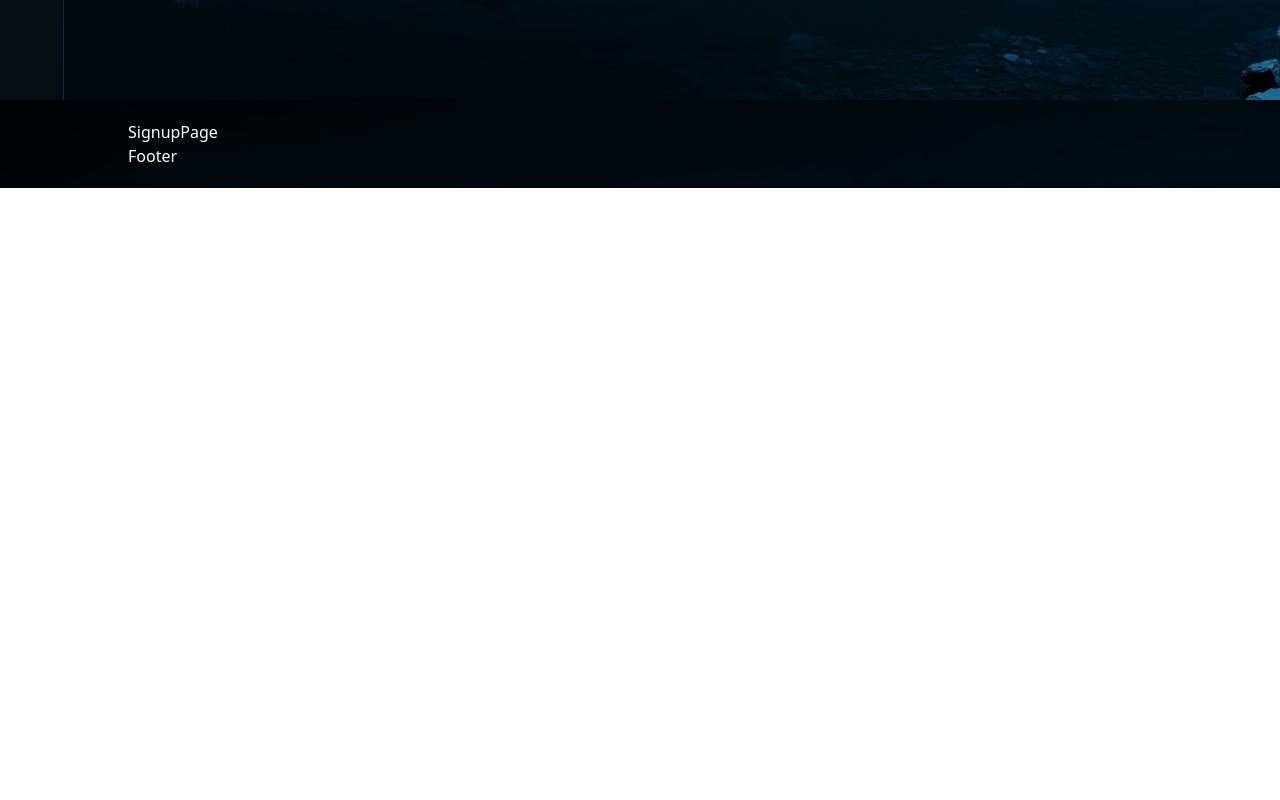
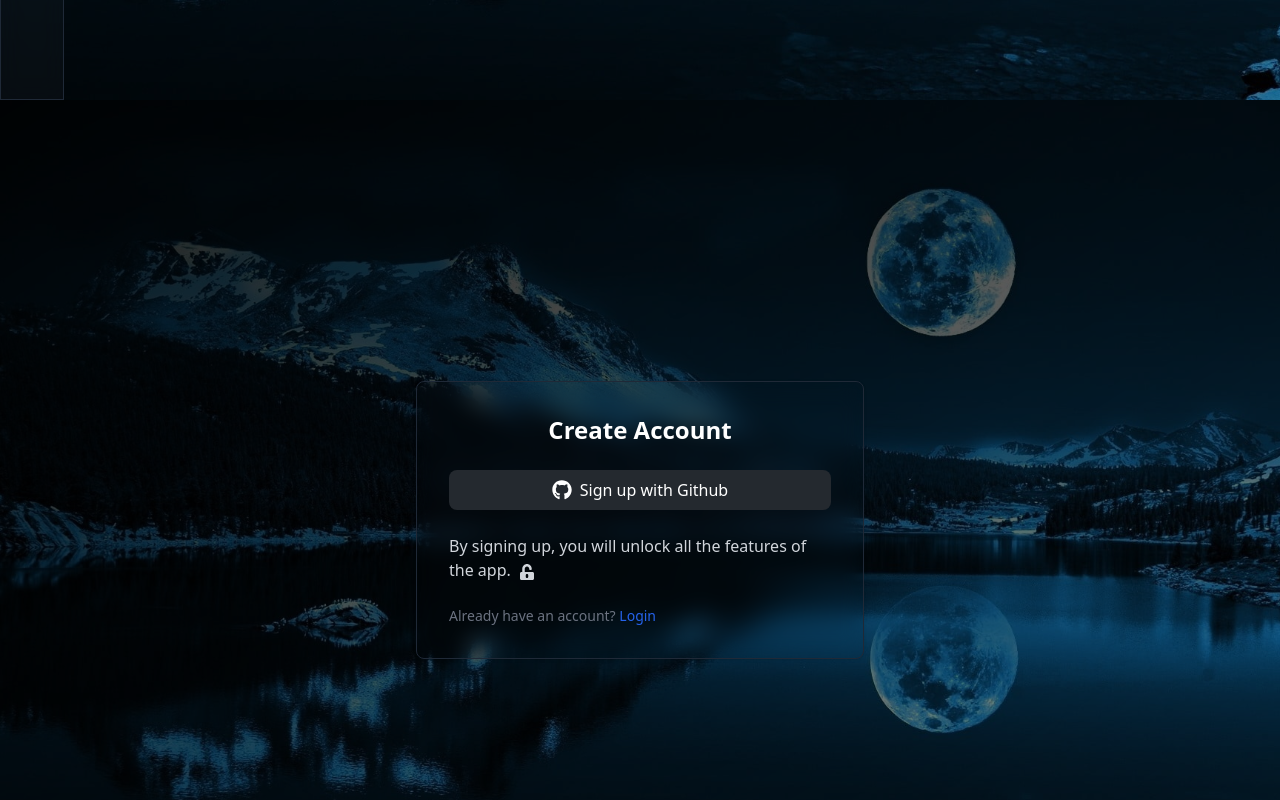
Before and after one commit to ZeeshanMukhtar1/GitHub-Lite, a React (Vite) app in the folder client/: page /signup in a window 1280 px wide. Shown: the part 700-1500 px from the top of the page. Before the commit the page ends 888 px from the top, so only its background shows below. Built offline with nearby package versions, Linux system fonts and the light colour scheme.

Commit message:
💄  update SignUpPage component

```diff
--- a/client/src/App.jsx
+++ b/client/src/App.jsx
@@ -2,10 +2,10 @@ import './App.css';
 import { Route, Routes } from 'react-router-dom';
 import HomePage from './pages/HomePage';
 import LoginPage from './pages/LoginPage';
-import SignupPage from './pages/SignupPage';
 import ExplorePage from './pages/ExplorePage';
 import LikesPage from './pages/LikesPage';
 import Sidebar from './components/Sidebar';
+import SignUpPage from './pages/SignupPage';
 
 function App() {
   return (
@@ -15,7 +15,7 @@ function App() {
         <Routes>
           <Route path="/" element={<HomePage />} />
           <Route path="/login" element={<LoginPage />} />
-          <Route path="/signup" element={<SignupPage />} />
+          <Route path="/signup" element={<SignUpPage />} />
           <Route path="/explore" element={<ExplorePage />} />
           <Route path="/likes" element={<LikesPage />} />
           <Route path="/Sidebar" element={<Sidebar />} />
--- a/client/src/components/Sidebar.jsx
+++ b/client/src/components/Sidebar.jsx
@@ -9,7 +9,7 @@ import Logout from './Logout';
 const Sidebar = () => {
   const authUser = false;
   return (
-    <aside className="sticky top-0 left-0 flex flex-col items-center h-screen py-8 overflow-y-auto text-white border-r border-gray-800 min-w-12 sm:w-16 bg-clip-padding backdrop-filter backdrop-blur-md bg-opacity-10 hover:bg-gray-600/10">
+    <aside className="sticky top-0 left-0 flex flex-col items-center h-screen py-8 overflow-y-auto border-r min-w-12 sm:w-16 bg-glass">
       <nav className="flex flex-col h-full gap-3">
         <Link to="/" className="flex justify-center">
           <img className="h-8" src="/github.svg" alt="Github Logo" />
--- a/client/src/index.css
+++ b/client/src/index.css
@@ -28,8 +28,9 @@ body {
   background: #242424;
 }
 
+/*  makiing the tailwimd css clasess reuseable */
 @layer components {
   .bg-glass {
-    @apply bg-clip-padding backdrop-filter backdrop-blur-md bg-opacity-10 hover:bg-gray-600/10 border border-gray-800 text-white;
+    @apply text-white border border-gray-800 bg-clip-padding backdrop-filter backdrop-blur-md bg-opacity-10 hover:bg-gray-600/10;
   }
 }
--- a/client/src/pages/SignupPage.jsx
+++ b/client/src/pages/SignupPage.jsx
@@ -1,7 +1,42 @@
-import React from 'react';
+import { FaGithub, FaUnlockAlt } from 'react-icons/fa';
+import { Link } from 'react-router-dom';
 
-const SignupPage = () => {
-  return <div className="text-white">SignupPage</div>;
+const SignUpPage = () => {
+  return (
+    <div className="flex flex-col items-center justify-center h-screen px-6 py-8 mx-auto lg:py-0 ">
+      <div className="w-full rounded-lg shadow bg-glass md:mt-0 sm:max-w-md xl:p-0">
+        <div className="p-6 space-y-4 md:space-y-6 sm:p-8">
+          <h1 className="text-xl font-bold text-center md:text-2xl">
+            Create Account
+          </h1>
+          <button
+            type="button"
+            className="text-white bg-[#24292F] hover:bg-[#24292F]/90 focus:ring-4
+						focus:ring-[#24292F]/50 font-medium rounded-lg flex gap-2 p-2 items-center w-full
+						text-center justify-center"
+          >
+            <FaGithub className="w-5 h-5" />
+            Sign up with Github
+          </button>
+          <p className="text-gray-300">
+            By signing up, you will unlock all the features of the app.
+            <span>
+              <FaUnlockAlt className="inline w-4 h-4 mx-2" />
+            </span>
+          </p>
+          <p className="text-sm font-light text-gray-500">
+            Already have an account?{' '}
+            <Link
+              to="/login"
+              className="font-medium text-blue-600 text-primary-600 hover:underline"
+            >
+              Login
+            </Link>
+          </p>
+        </div>
+      </div>
+    </div>
+  );
 };
 
-export default SignupPage;
+export default SignUpPage;
```
